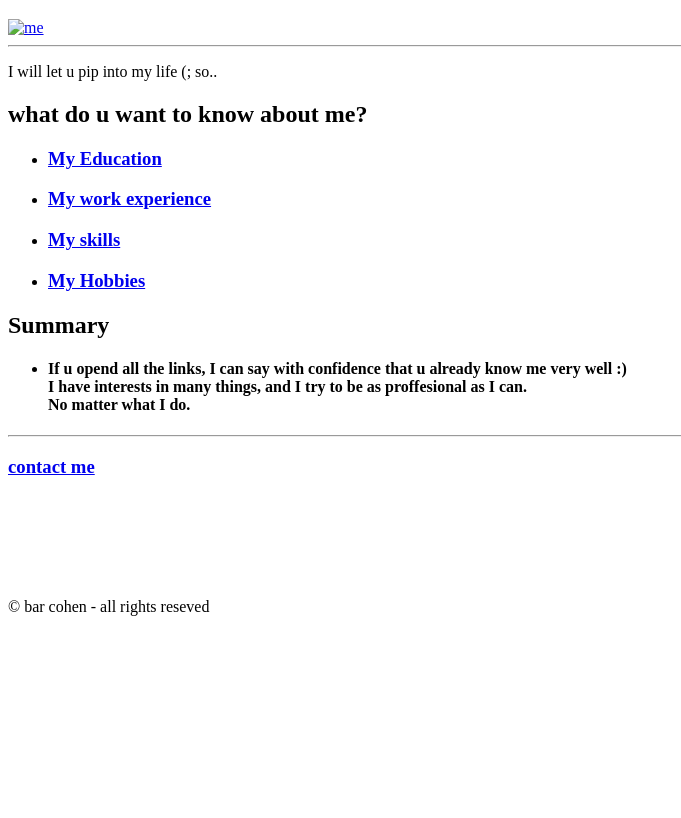
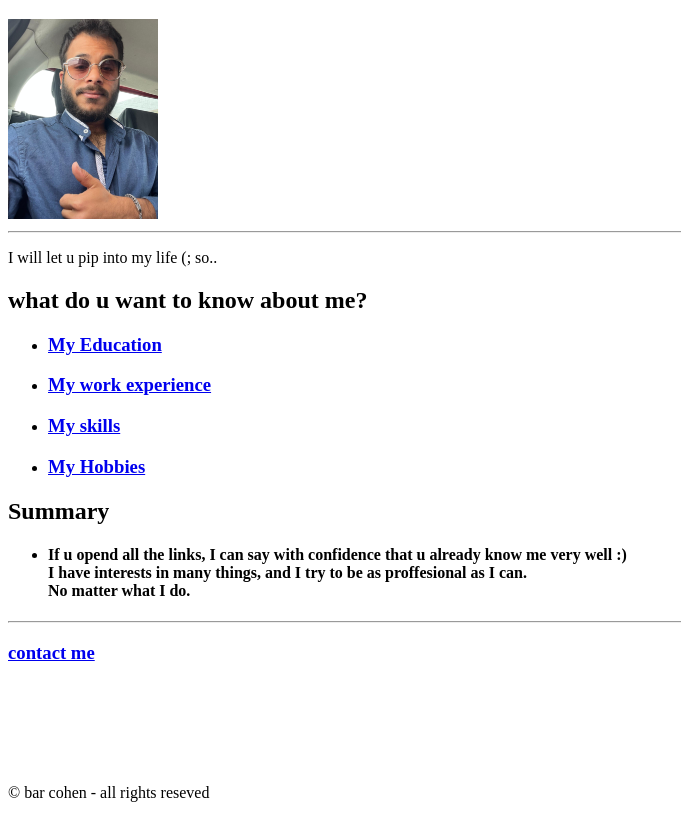
Before and after one commit to BarbossaAA/Bar.Resume, a plain HTML site: page index.html in a window 1280 px wide. Shown: the part 61-879 px from the top of the page, without its empty margins (0-681 px from the left). Before the commit the page ends 800 px from the top, so only its background shows below. Drawn offline with Linux system fonts and the light colour scheme; the site is published under a folder, as on GitHub Pages, so addresses that start at the root find nothing.

Commit message:
Update index.html

```diff
--- a/index.html
+++ b/index.html
@@ -6,7 +6,7 @@
     </head>
     <body>
         <h1>Bar Cohen's Resume</h1>
-        <a href="/assets/nothing to see here.jpg"> <img src="/assets/self pic.jpeg" height="200" alt="me"></a>
+        <a href="./assets/nothing to see here.jpg"> <img src="./assets/self pic.jpeg" height="200" alt="me"></a>
         <hr />
         <p>I will let u pip into my life (; so..</p>
         <h2>what do u want to know about me?</h2>
```
